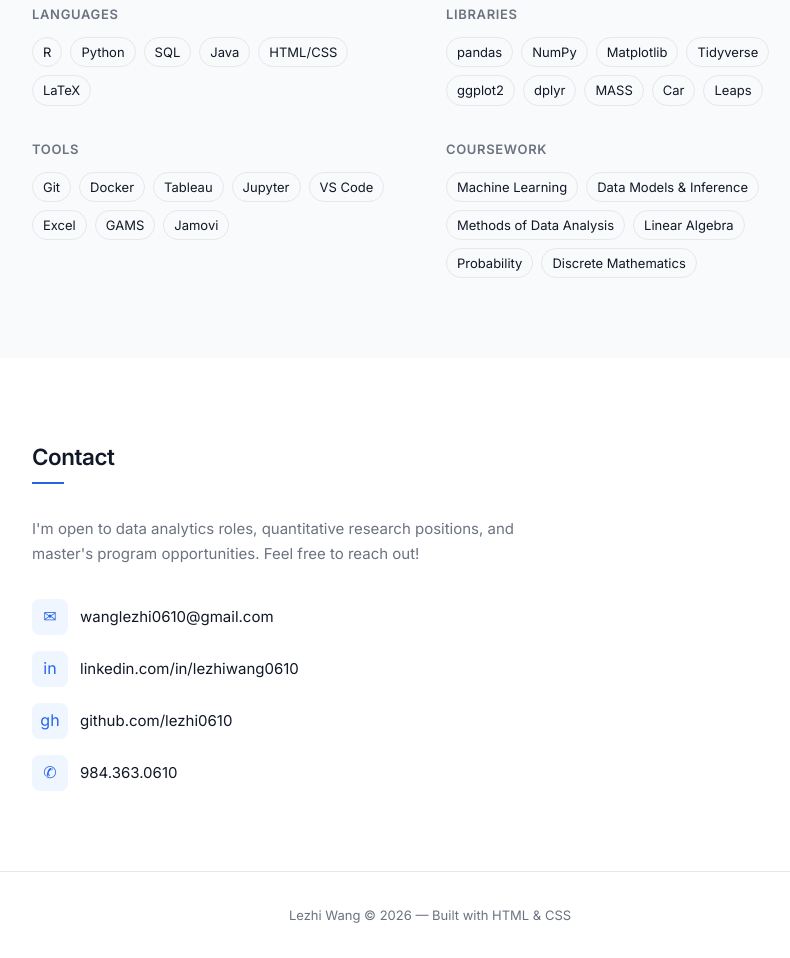
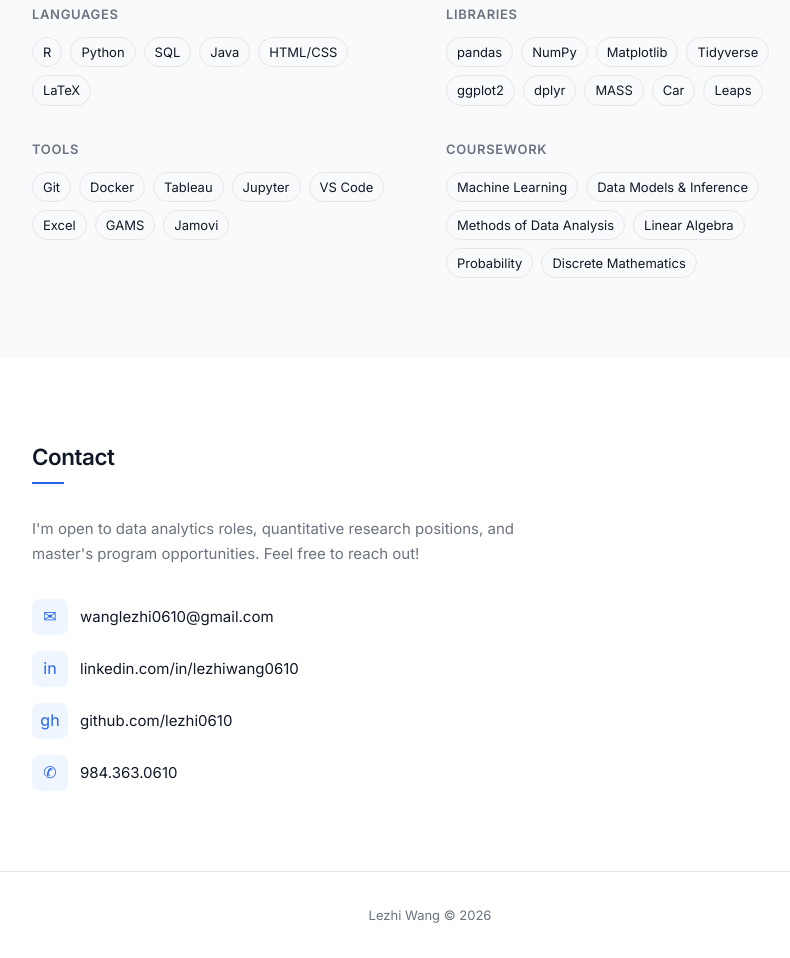
Before and after one commit to lezhi0610/lezhi0610.github.io, a plain HTML site: page index.html in a window 1280 px wide. Shown: the part 3493-4451 px from the top of the page, without its empty margins (210-1000 px from the left). Drawn offline with Linux system fonts and the light colour scheme.

Commit message:
Update footer text in index.html
Removed the text '— Built with HTML & CSS' from the footer.

```diff
--- a/index.html
+++ b/index.html
@@ -216,7 +216,7 @@
   </main>
 
   <footer>
-    <p>Lezhi Wang &copy; 2026 &mdash; Built with HTML &amp; CSS</p>
+    <p>Lezhi Wang &copy; 2026</p>
   </footer>
 
 </body>
```
